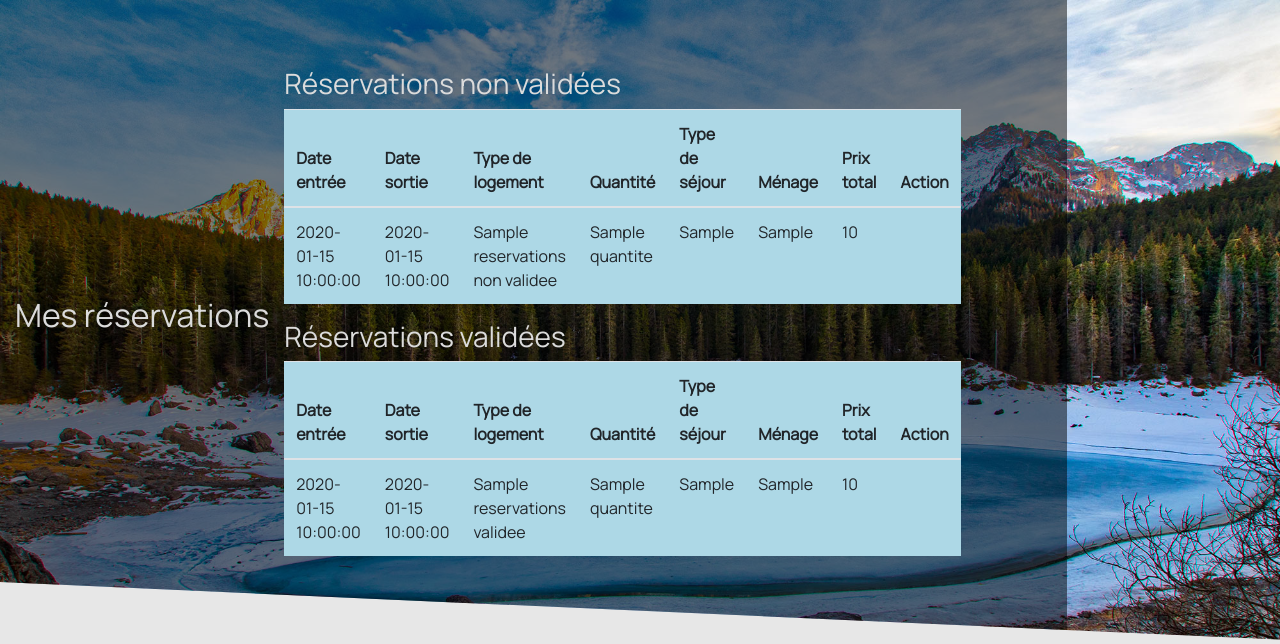
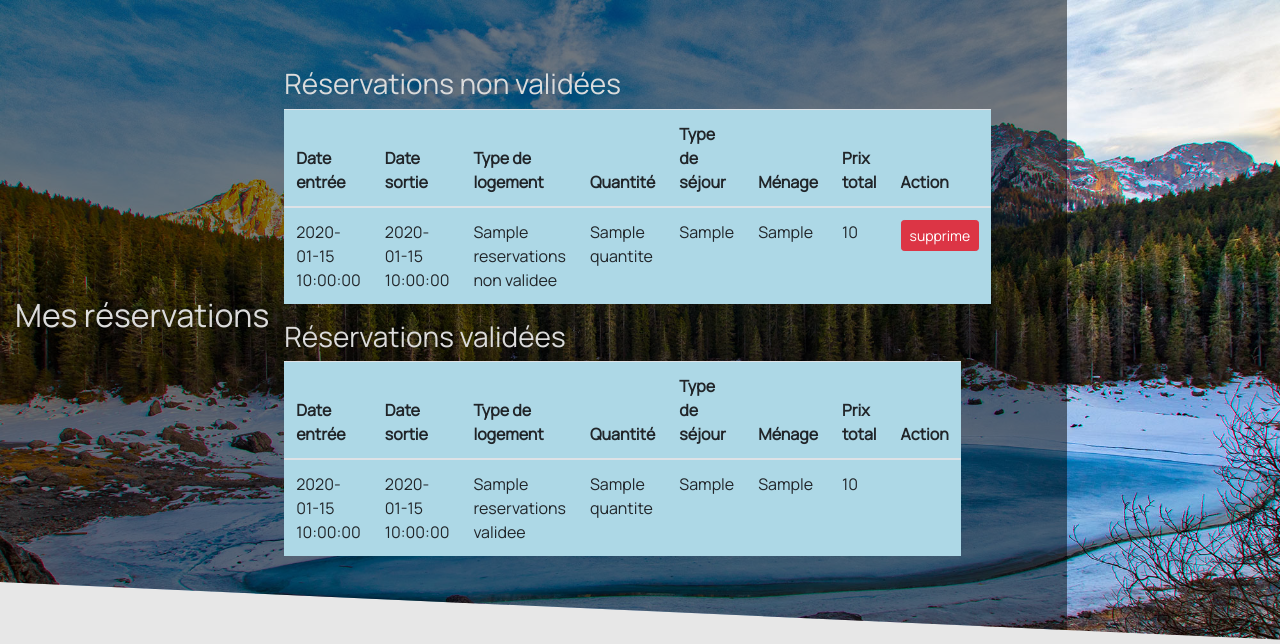
Before and after one commit to nicolasfueyo/cvven, a CodeIgniter 4 app: template app/Views/mes_reservations.php in a window 1280 px wide. Shown: the part 59-703 px from the top of the page. Run offline with PHP 8.4 and a stand-in for CodeIgniter, Linux system fonts and the light colour scheme; the template is opened without the code that fills it: most values are stand-ins (such as "Sample title", 1, 10 or a date in 2020); data that the repository does not hold is empty; some libraries are stand-ins or nearby versions.

Commit message:
suppresion reservation en cour

```diff
--- a/app/Views/mes_reservations.php
+++ b/app/Views/mes_reservations.php
@@ -101,7 +101,9 @@
                             <td><?php echo $r['menage_fin_sejour_inclus'] ?></td>
                             <td><?php echo $r['prix_total'] ?></td>
                             <td>
-                                <!-- bouton modifier, valider et refuser une reservation -->
+                                <a href="#" class="btn btn-danger btn-sm">
+                                    supprime
+                                </a>
                             </td>
                         </tr>
                     <?php endforeach; ?>
```
